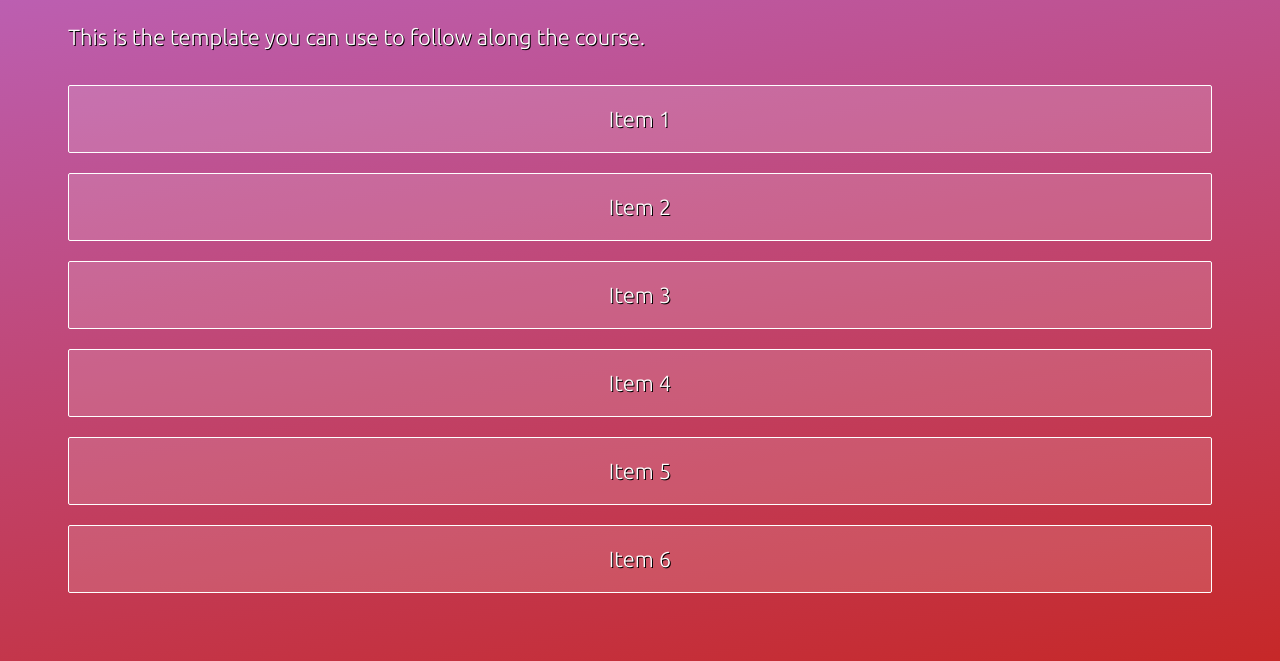
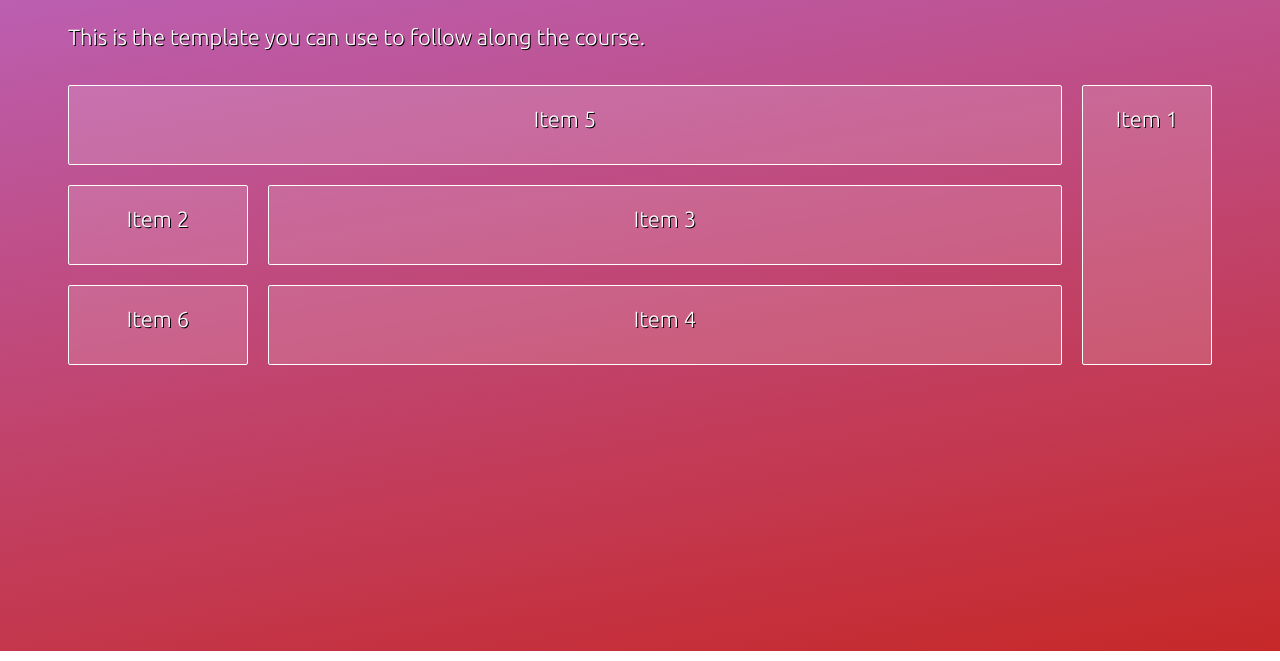
Before and after one commit to sandeepghimire77/CSS_Grid-, a plain HTML site: page index.html in a window 1280 px wide. Shown: the part 149-810 px from the top of the page. Drawn offline with Linux system fonts and the light colour scheme.

Commit message:
supercool way of using defining grid Area

```diff
--- a/css/main.css
+++ b/css/main.css
@@ -1,4 +1,46 @@
 /* Put your code here */
 .grid {
     display: grid;
+
+    /* short hand of up code */
+    grid-template: 100px 100px 100px/ 200px auto 150px;
+    /*grid-row-gap: 10px;
+    grid-column-gap: 10px; */
+    grid-template-areas:
+    "E E A"
+    "B C A"
+    "F D A"
+
 }
+.grid div:nth-child(1){
+    grid-area: A;
+}
+.grid div:nth-child(2){
+    grid-area: B;
+}
+.grid div:nth-child(3){
+    grid-area: C;
+}
+.grid div:nth-child(4){
+    grid-area: D;
+}
+.grid div:nth-child(5){
+    grid-area: E;
+}
+
+.grid div:nth-child(6){
+    grid-area: F;
+}
+
+/* .grid div:nth-child(2) {
+    grid-area: 2/1/4/2;
+    /*grid-row-start: row2-start;
+    grid-row-end: 3;
+    grid-column-start: 1;
+    grid-column-end: 2;
+    } */
+
+/* .grid div:nth-child(5) {
+    grid-row: 1/2;
+    grid-column: 1/3;
+}*/
```
